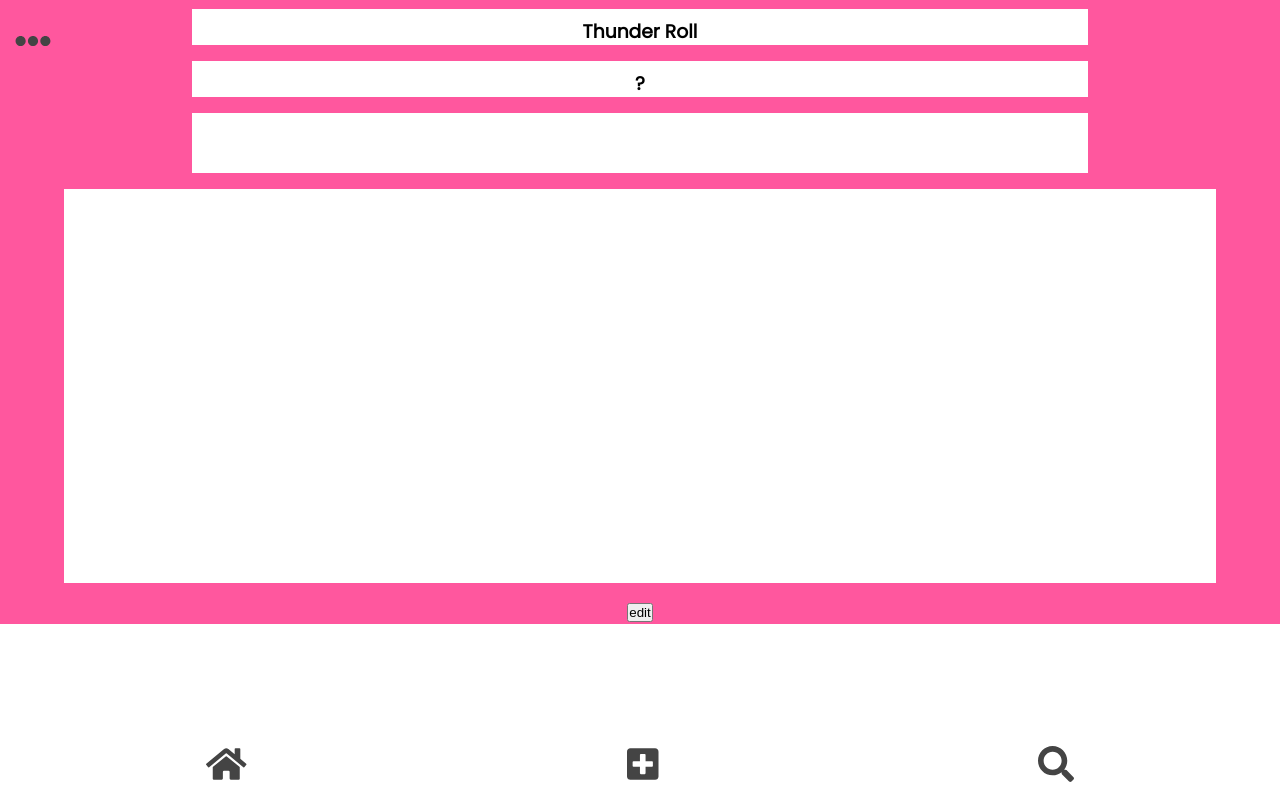
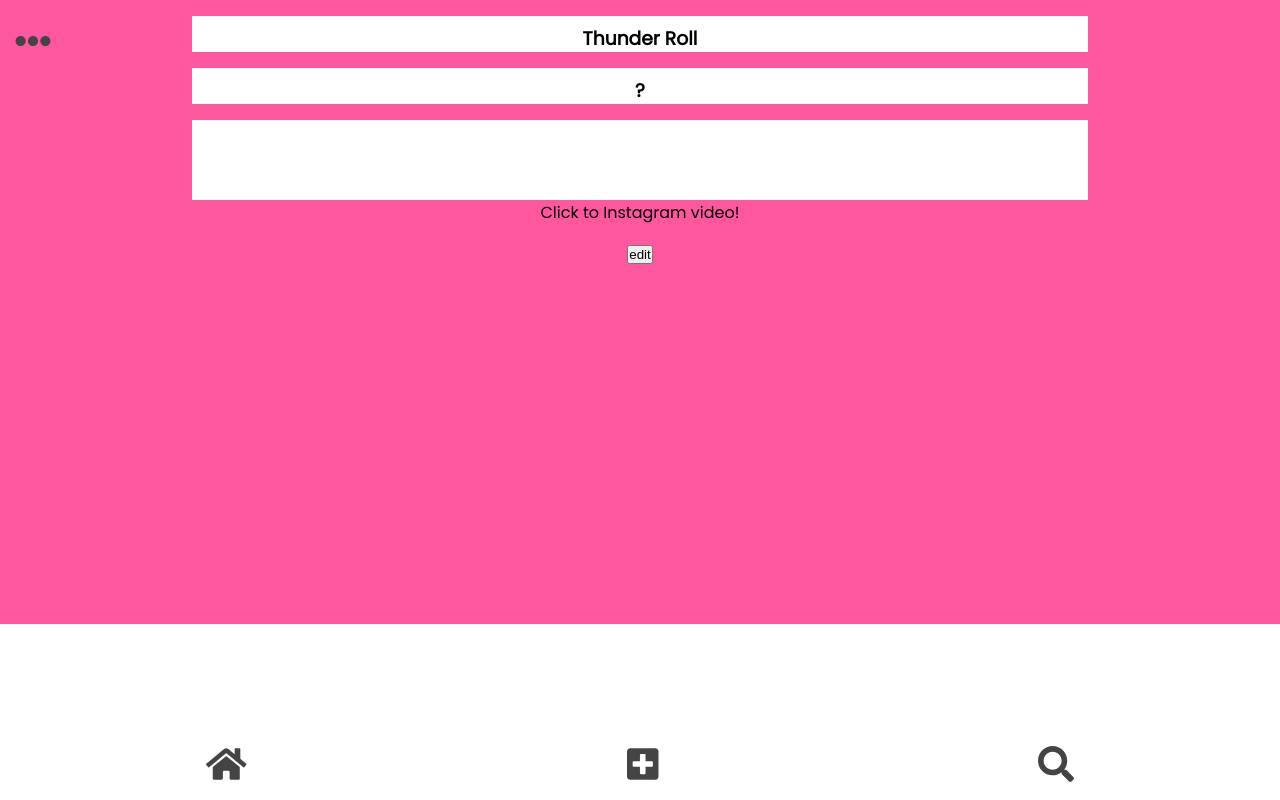
Before and after one commit to Termanty/movesapp, a React (Create React App) app: page /moves/1 in a window 1280 px wide. Built offline with nearby package versions, Linux system fonts and the light colour scheme; data requests are answered from the project's data file.

Commit message:
In DanceMove component IG links is now clickable and opens a new tab to a browser

```diff
--- a/src/components/DanceMove.js
+++ b/src/components/DanceMove.js
@@ -15,11 +15,11 @@ const DanceMove = ({ dancelist }) => {
       <h3>{move?.Move}</h3>
       <h3>{move?.Creator}</h3>
       <p>{move?.HOX}</p>
-      <p id="IG">{move?.Link}</p>
+      <a href={move?.Link} target="_blank" rel="noreferrer noopener" id="IG">
+        Click to Instagram video!
+      </a>
       <Link to={"/edit/" + params.id}>
-
         <button>edit</button>
-
       </Link>
     </div>
   );
--- a/src/style.css
+++ b/src/style.css
@@ -226,10 +226,8 @@ input {
 }
 
 #IG {
-  overflow-x: scroll;
   margin-bottom: 2vh;
-  height: 70vh;
-  width: 90%;
+  color: var(--black);
 }
 
 /* == EDIT MOVE == */
```
Also changed, not shown: 1 other file (tests, documents, lock files or other folders).
